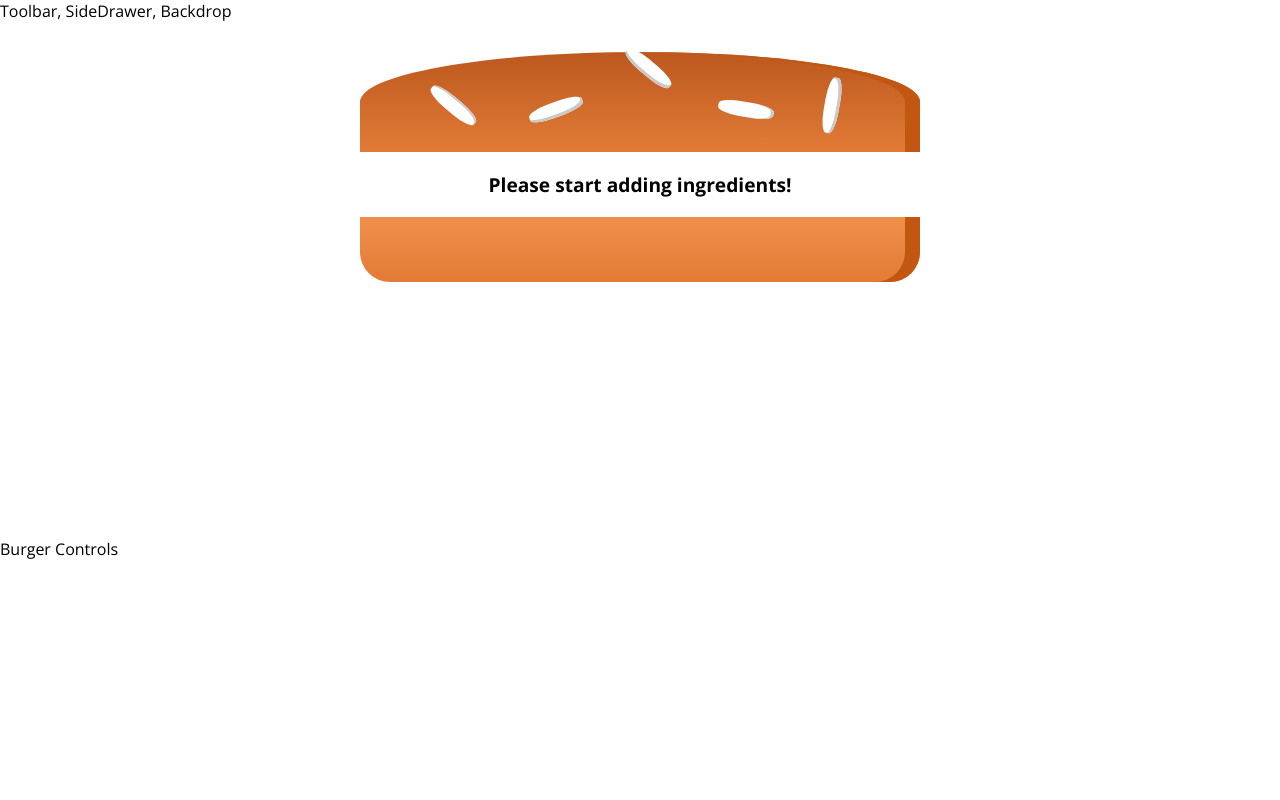
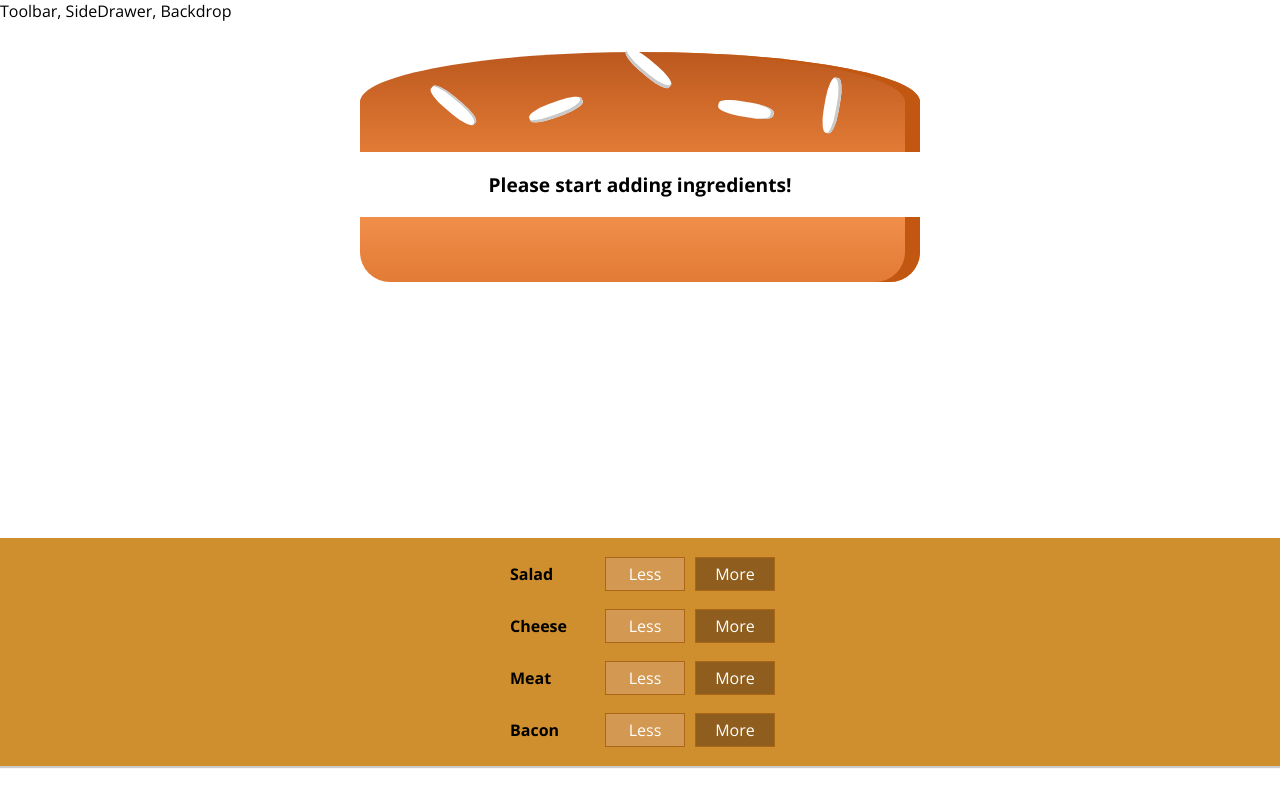
Before and after one commit to lukaszk76/BurgerBuilder, a React app: page / in a window 1280 px wide. Built offline with nearby package versions, Linux system fonts and the light colour scheme.

Commit message:
lesson 133 - BuildControl ready - ingredients can be added or removed from UI

```diff
--- /dev/null
+++ b/src/components/Burger/BuildControls/BuildControl/BuildControl.js
@@ -0,0 +1,15 @@
+import React from 'react';
+import classes from './BuildControl.module.css';
+
+const buildControl = ( props ) => {
+
+    return(
+        <div className = {classes.BuildControl}>
+            <div className = {classes.Label}>{props.label}</div>
+            <button className = {classes.Less} onClick = {props.less}>Less</button>
+            <button className = {classes.More} onClick = {props.more}>More</button>
+        </div>
+    );
+};
+
+export default buildControl;
--- /dev/null
+++ b/src/components/Burger/BuildControls/BuildControl/BuildControl.module.css
@@ -0,0 +1,56 @@
+.BuildControl {
+    display: flex;
+    justify-content: space-between;
+    align-items: center;
+    margin: 5px 0;
+}
+
+.BuildControl button {
+    display: block;
+    font: inherit;
+    padding: 5px;
+    margin: 0 5px;
+    width: 80px;
+    border: 1px solid #AA6817;
+    cursor: pointer;
+    outline: none;
+}
+
+.BuildControl button:disabled {
+    background-color: #AC9980;
+    border: 1px solid #7E7365;
+    color: #ccc;
+    cursor: default;
+}
+
+.BuildControl button:hover:disabled {
+    background-color: #AC9980;
+    color: #ccc;
+    cursor: not-allowed;
+}
+
+.Label {
+    padding: 10px;
+    font-weight: bold;
+    width: 80px;
+}
+
+.BuildControl .Less {
+    background-color: #D39952;
+    color: white;
+}
+
+.BuildControl .More {
+    background-color: #8F5E1E;
+    color: white;
+}
+
+.BuildControl .Less:hover, .BuildControl .Less:active {
+    background-color: #DAA972;
+    color: white;
+}
+
+.BuildControl .More:hover,.BuildControl .More:active {
+    background-color: #99703F;
+    color: white;
+}
--- /dev/null
+++ b/src/components/Burger/BuildControls/BuildControls.js
@@ -0,0 +1,29 @@
+import React from 'react';
+import classes from './BuildControls.module.css';
+import BuildControl from "./BuildControl/BuildControl";
+
+const controls = [
+    {label: "Salad", type: "salad"},
+    {label: "Cheese", type: "cheese"},
+    {label: "Meat", type: "meat"},
+    {label: "Bacon", type: "bacon"}
+];
+
+const buildControls = ( props ) => {
+
+    return(
+        <div className = {classes.BuildControls}>
+            {controls.map(control => (
+                <BuildControl
+                    key={control.label}
+                    label = {control.label}
+                    less = {() => props.less(control.type)}
+                    more = {() => props.more(control.type)}
+
+                />
+            ))}
+        </div>
+    );
+};
+
+export default buildControls;
--- /dev/null
+++ b/src/components/Burger/BuildControls/BuildControls.module.css
@@ -0,0 +1,10 @@
+.BuildControls{
+    width: 100%;
+    background-color: #CF8F2E;
+    display: flex;
+    flex-flow: column;
+    align-items: center;
+    box-shadow: 0 2px 1px #ccc;
+    margin: auto;
+    padding: 10px 0;
+}
--- a/src/containers/BurgerBuilder/BurgerBuilder.js
+++ b/src/containers/BurgerBuilder/BurgerBuilder.js
@@ -1,26 +1,65 @@
 import React, { Component } from "react";
 import Aux from "../../hoc/Aux";
-import Burger from "../../components/Burger/Burger"
+import Burger from "../../components/Burger/Burger";
+import BuildControls from "../../components/Burger/BuildControls/BuildControls";
+
+const INGREDIENT_PRICES = {
+    salad: 0.3,
+    cheese: 0.5,
+    meat: 1.1,
+    bacon: 0.7
+};
 
 class BurgerBuilder extends Component {
 
-    constructor(props) {
-        super(props);
-        this.state = {
+    state = {
             ingredients:{
                 salad: 0,
                 bacon: 0,
                 cheese: 0,
                 meat: 0
-            }
+            },
+            totalPrice: 4
+    };
+
+
+    addIngredient = (type) => {
+        const oldAmount = this.state.ingredients[type];
+        const newAmount = oldAmount + 1;
+        const updatedIngredients = {...this.state.ingredients};
+        updatedIngredients[type] = newAmount;
+
+        const priceAddition = INGREDIENT_PRICES[type];
+        const oldPrice = this.state.totalPrice;
+        const newPrice = oldPrice + priceAddition;
+
+        this.setState({ingredients: updatedIngredients, totalPrice: newPrice});
+    }
+
+    removeIngredient = (type) => {
+        const oldAmount = this.state.ingredients[type];
+        let newAmount = oldAmount - 1;
+        const priceAddition = INGREDIENT_PRICES[type];
+        const oldPrice = this.state.totalPrice;
+        let newPrice = oldPrice;
+
+        if (newAmount < 0) {
+            newAmount = 0;
+        } else {
+            newPrice = oldPrice - priceAddition;
         }
+
+        const updatedIngredients = {...this.state.ingredients};
+        updatedIngredients[type] = newAmount;
+
+        this.setState({ingredients: updatedIngredients, totalPrice: newPrice});
     }
 
     render() {
         return(
             <Aux>
                 <Burger ingredients = {this.state.ingredients}/>
-                <div>Burger Controls</div>
+                <BuildControls less={this.removeIngredient} more={this.addIngredient}/>
             </Aux>
         );
     }
```
